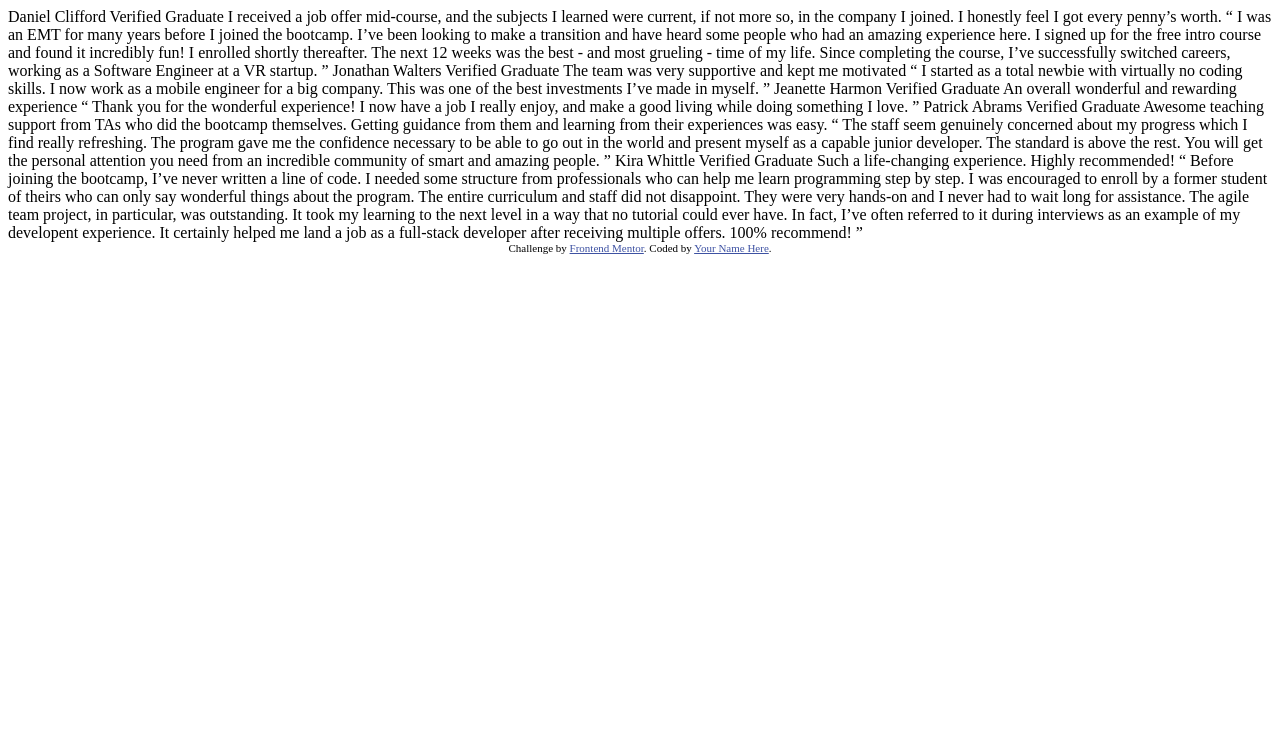
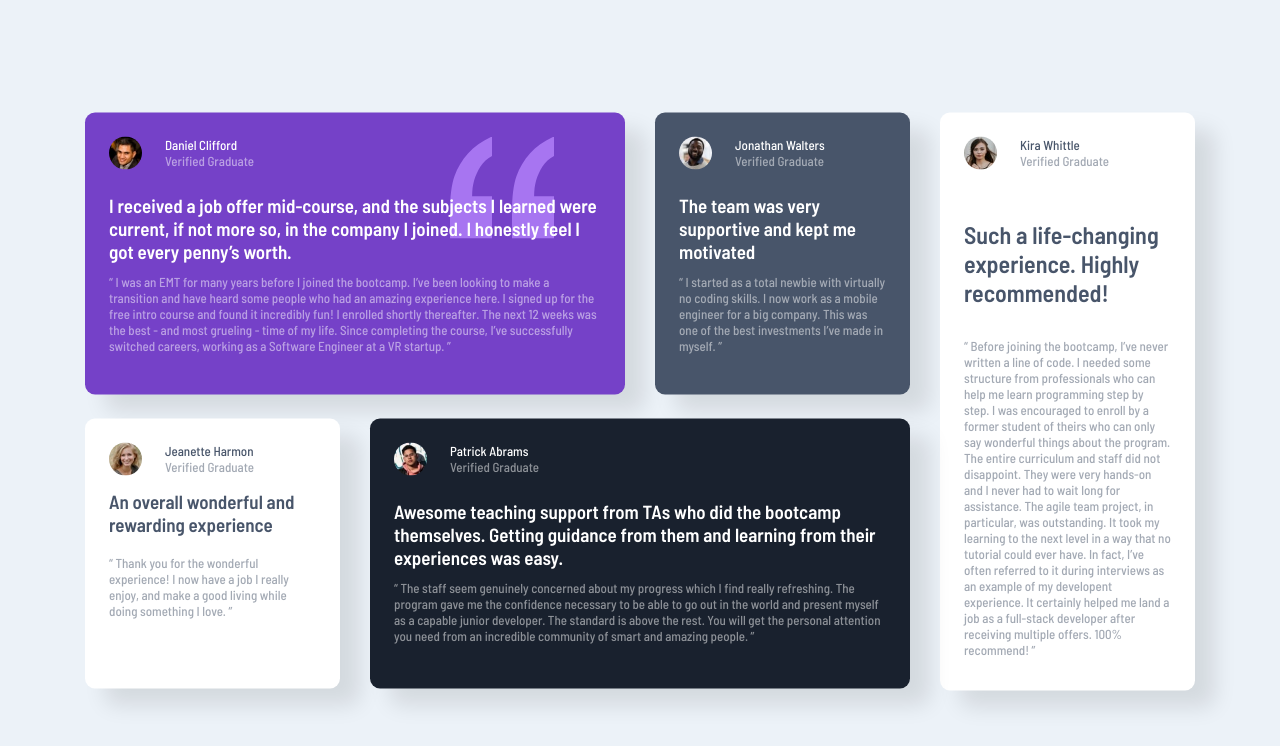
Before and after one commit to Kaji17/Testimonials-Grid-Section-with-HTM-CSS-Flexbox-CSS-grid-, a plain HTML site: page index.html in a window 1280 px wide. Drawn offline with Linux system fonts and the light colour scheme.

Commit message:
initial commit

```diff
--- a/index.html
+++ b/index.html
@@ -1,64 +1,104 @@
 <!DOCTYPE html>
-<html lang="en">
+<html lang="fr-FR">
+
 <head>
   <meta charset="UTF-8">
-  <meta name="viewport" content="width=device-width, initial-scale=1.0"> <!-- displays site properly based on user's device -->
-
+  <meta name="viewport" content="width=device-width, initial-scale=1.0">
+  <!-- displays site properly based on user's device -->
+  <link rel="stylesheet" href="style.css">
   <link rel="icon" type="image/png" sizes="32x32" href="./images/favicon-32x32.png">
 
-  <title>Frontend Mentor | [Challenge Name Here]</title>
+  <title>Frontend Mentor | Testimonials grid section</title>
 
-  <!-- Feel free to remove these styles or customise in your own stylesheet 👍 -->
-  <style>
-    .attribution { font-size: 11px; text-align: center; }
-    .attribution a { color: hsl(228, 45%, 44%); }
-  </style>
-</head>
 <body>
+  <main class="main-content">
+    <!-- Layout en grille -->
+    <div class="grid">
+
+      <!-- block Violet -->
+      <div class="box box1">
+
+        <div class="content-box">
+          <!-- Containeur de la photo de profile -->
+          <div>
+            <img src="images/image-daniel.jpg" alt="pictureProfile" class="pictureProfile">
+          </div>
+
+          <!-- Container nom et graduate -->
+          <div class="name">
             Daniel Clifford
-  Verified Graduate
+            <p> <span class="graduate">Verified Graduate</span></p>
+          </div>
 
+          <div class="bg-cotation">
+            <img src="images/bg-pattern-quotation.svg" alt="">
+          </div>
+
+          <!-- Texte en gras dans la carte -->
+          <div class="txt-bold">
             I received a job offer mid-course, and the subjects I learned were current, if not more so,
             in the company I joined. I honestly feel I got every penny’s worth.
 
+            <!-- texte plus claire -->
+          </div>
+          <div class="txt-ligth">
             “ I was an EMT for many years before I joined the bootcamp. I’ve been looking to make a
             transition and have heard some people who had an amazing experience here. I signed up
             for the free intro course and found it incredibly fun! I enrolled shortly thereafter.
             The next 12 weeks was the best - and most grueling - time of my life. Since completing
             the course, I’ve successfully switched careers, working as a Software Engineer at a VR startup. ”
+          </div>
+        </div>
+      </div>
 
+      <div class="box box2">
+        <div class="content-box">
+          <!-- Containeur de la photo de profile -->
+        <div>
+          <img src="images/image-jonathan.jpg" alt="pictureProfile" class="pictureProfile">
+        </div>
+
+        <!-- Container nom et graduate -->
+        <div class="name">
           Jonathan Walters
-  Verified Graduate
+          <p> <span class="graduate">Verified Graduate</span></p>
+        </div>
 
+        <!-- Texte en gras dans la carte -->
+        <div class="txt-bold">
           The team was very supportive and kept me motivated
 
+          <!-- texte plus claire -->
+        </div>
+        <div class="txt-ligth">
           “ I started as a total newbie with virtually no coding skills. I now work as a mobile engineer
           for a big company. This was one of the best investments I’ve made in myself. ”
+        </div>
 
-  Jeanette Harmon
-  Verified Graduate
+        </div>
 
-  An overall wonderful and rewarding experience
+      </div>
+      <div class="box box3">
 
-  “ Thank you for the wonderful experience! I now have a job I really enjoy, and make a good living
-  while doing something I love. ”
+        <div class="content-box">
+          <!-- Containeur de la photo de profile -->
+        <div>
+          <img src="images/image-kira.jpg" alt="pictureProfile" class="pictureProfile">
+        </div>
 
-  Patrick Abrams
-  Verified Graduate
+        <!-- Container nom et graduate -->
+        <div class="name">
+          Kira Whittle
+          <p> <span class="graduategray">Verified Graduate</span></p>
+        </div>
 
-  Awesome teaching support from TAs who did the bootcamp themselves. Getting guidance from them and
-  learning from their experiences was easy.
-
-  “ The staff seem genuinely concerned about my progress which I find really refreshing. The program
-  gave me the confidence necessary to be able to go out in the world and present myself as a capable
-  junior developer. The standard is above the rest. You will get the personal attention you need from
-  an incredible community of smart and amazing people. ”
-
-  Kira Whittle
-  Verified Graduate
-
+        <!-- Texte en gras dans la carte -->
+        <div class="txt-bold-box3">
           Such a life-changing experience. Highly recommended!
 
+          <!-- texte plus claire -->
+        </div>
+        <div class="txt-ligth-gray">
           “ Before joining the bootcamp, I’ve never written a line of code. I needed some structure from
           professionals who can help me learn programming step by step. I was encouraged to enroll by a former
           student of theirs who can only say wonderful things about the program. The entire curriculum and staff
@@ -67,10 +107,82 @@
           could ever have. In fact, I’ve often referred to it during interviews as an example of my developent
           experience. It certainly helped me land a job as a full-stack developer after receiving multiple offers.
           100% recommend! ”
+        </div>
+        </div>
 
-  <div class="attribution">
+      </div>
+      <div class="box box4">
+
+       <div class="content-box">
+         <!-- Containeur de la photo de profile -->
+         <div>
+          <img src="images/image-jeanette.jpg" alt="pictureProfile" class="pictureProfile">
+        </div>
+
+        <!-- Container nom et graduate -->
+        <div class="name">
+          Jeanette Harmon
+          <p> <span class="graduategray">Verified Graduate</span></p>
+        </div>
+
+        <!-- Texte en gras dans la carte -->
+        <div class="txt-bold">
+          An overall wonderful and rewarding experience
+
+          <!-- texte plus claire -->
+        </div>
+        <div class="txt-ligth-gray">
+          “ Thank you for the wonderful experience! I now have a job I really enjoy, and make a good living
+          while doing something I love. ”
+        </div>
+       </div>
+      </div>
+
+      <div class="box box5">
+
+       <div class="content-box">
+         <!-- Containeur de la photo de profile -->
+         <div>
+          <img src="images/image-patrick.jpg" alt="pictureProfile" class="pictureProfile">
+        </div>
+
+        <!-- Container nom et graduate -->
+        <div class="name">
+          Patrick Abrams
+          <p> <span class="graduate">Verified Graduate</span></p>
+        </div>
+
+        <!-- Texte en gras dans la carte -->
+        <div class="txt-bold">
+          Awesome teaching support from TAs who did the bootcamp themselves. Getting guidance from them and
+          learning from their experiences was easy.
+
+          <!-- texte plus claire -->
+        </div>
+        <div class="txt-ligth">
+          “ The staff seem genuinely concerned about my progress which I find really refreshing. The program
+          gave me the confidence necessary to be able to go out in the world and present myself as a capable
+          junior developer. The standard is above the rest. You will get the personal attention you need from
+          an incredible community of smart and amazing people. ”
+        </div>
+       </div>
+
+      </div>
+    </div>
+  </main>
+
+
+
+
+
+
+
+
+
+  <!-- <div class="attribution">
     Challenge by <a href="https://www.frontendmentor.io?ref=challenge" target="_blank">Frontend Mentor</a>.
     Coded by <a href="#">Your Name Here</a>.
-  </div>
+  </div> -->
 </body>
+
 </html>
```
Lines whose indentation alone changed are shown as unchanged.
